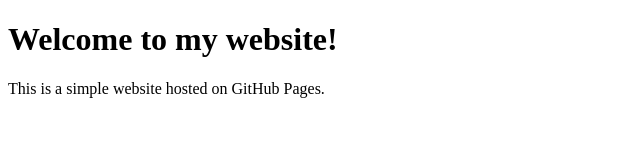
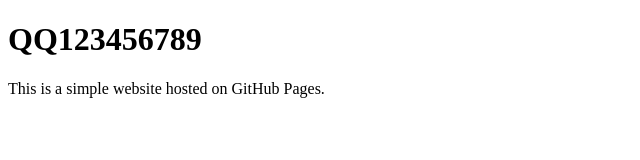
Before and after one commit to HydeXHyde/HydeXHyde, a plain HTML site: page index.html in a window 1280 px wide. Shown: the whole page, without its empty margins (0-640 px from the left). Drawn offline with Linux system fonts and the light colour scheme.

Commit message:
Update index.html

```diff
--- a/index.html
+++ b/index.html
@@ -6,7 +6,7 @@
     <title>My GitHub Website</title>
 </head>
 <body>
-    <h1>Welcome to my website!</h1>
+    <h1>QQ123456789</h1>
     <p>This is a simple website hosted on GitHub Pages.</p>
 </body>
 </html>
```
